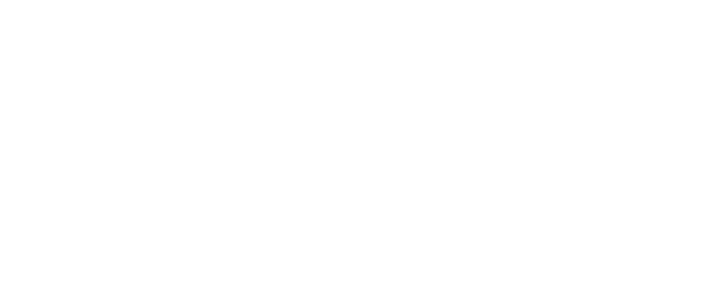
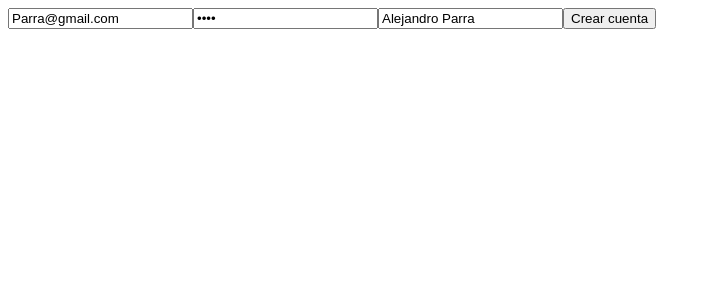
Before and after one commit to BoshellJohan/txs-app, an Angular app in the folder application/: page /register in a window 1280 px wide. Before the commit this address led to /. Shown: the top 300 px of the page, without its empty margins (0-711 px from the left). Built offline with nearby package versions, Linux system fonts and the light colour scheme.

Commit message:
feat: Sección de registro.

```diff
--- a/application/src/app/app.routes.ts
+++ b/application/src/app/app.routes.ts
@@ -2,6 +2,7 @@
 import { Login } from '../components/login/login';
 import { Chat } from '../components/chat/chat';
 import { AuthGuard } from '../guards/auth-guard';
+import { Register } from '../components/register/register';
 
 export const routes: Routes = [
     {
@@ -13,6 +14,10 @@
         component: Login
     },
     {
+        path: 'register',
+        component: Register
+    },
+    {
         path: 'dashboard',
         component: Chat,
         canActivate: [AuthGuard]
--- a/application/src/components/login/login.html
+++ b/application/src/components/login/login.html
@@ -1,13 +1,13 @@
 <div>
   <h2>Este es el Login</h2>
-  <form [formGroup]="userForm" (ngSubmit)="onSubmit()" #form="ngForm">
-    <label for="username">
-        <input type="text" title="username" id="username" placeholder="Usuario" formControlName="username"/>
+  <form [formGroup]="loginForm" (ngSubmit)="onSubmit()" #form="ngForm">
+    <label for="email">
+        <input type="text" title="email" id="email" placeholder="Usuario" formControlName="email"/>
     </label>
     <label for="password">
         <input type="text" title="password" id="password" placeholder="Contraseña" formControlName="password"/>
     </label>
-    <!-- <button type="submit" [disabled]="!userForm.valid">Continuar</button> -->
+    <!-- <button type="submit" [disabled]="!loginForm.valid">Continuar</button> -->
     <button type="submit">Continuar</button>
   </form>
 </div>
--- a/application/src/components/login/login.ts
+++ b/application/src/components/login/login.ts
@@ -12,23 +12,23 @@
 })
 export class Login {
   constructor(private authService: AuthService, private router: Router){}
-  user:User = {username: ''};
+  user:User = {email: ''};
 
-   userForm = new FormGroup({
-    username: new FormControl('', Validators.required),
+   loginForm = new FormGroup({
+    email: new FormControl('', Validators.required),
     password: new FormControl('', Validators.required)
    })
 
    onSubmit(){
-    if(this.userForm.invalid) return;
+    if(this.loginForm.invalid) return;
     this.login();
     }
 
     login(){
-      this.authService.login(this.userForm.value as any)
+      this.authService.login(this.loginForm.value as any)
       .subscribe({
         next: (res) => {
-          this.authService.saveUser(res.user);
+          this.authService.saveToken(res.token);
           this.router.navigate(['/dashboard']);
         },
         error: (err) => {
--- /dev/null
+++ b/application/src/components/register/register.html
@@ -0,0 +1,15 @@
+
+<div>
+    <form [formGroup]="registerForm" (ngSubmit)="onSubmit()">
+        <label for="email">
+            <input type="email" title="email" id="email" placeholder="email" value="Parra@gmail.com">
+        </label>
+        <label for="password">
+            <input type="password" title="password" id="password" placeholder="password" value="xxxx">
+        </label>
+        <label for="name">
+            <input type="text" title="name" id="name" placeholder="name" value="Alejandro Parra">
+        </label>
+        <button type="submit">Crear cuenta</button>
+    </form>
+</div>
--- /dev/null
+++ b/application/src/components/register/register.ts
@@ -0,0 +1,30 @@
+import { Component } from '@angular/core';
+import { FormControl, FormGroup, ReactiveFormsModule, Validators } from '@angular/forms';
+import { UserService } from '../../services/user/user.service';
+
+@Component({
+  selector: 'app-register',
+  imports: [ReactiveFormsModule],
+  templateUrl: './register.html',
+  styleUrl: './register.scss',
+})
+
+export class Register {
+  constructor(private userService: UserService){}
+
+  registerForm = new FormGroup({
+    email: new FormControl('', Validators.required),
+    password: new FormControl('', Validators.required),
+    name: new FormControl('', Validators.required)
+  });
+
+  onSubmit(){
+    // if(this.registerForm.invalid) return;
+    console.log("Añadiendo usuario")
+    this.userService.addNewUser(this.registerForm.value as any)
+    .subscribe({
+      next: (res) => console.log(res),
+      error: (err) => console.log(err),
+    })
+  };
+}
--- a/application/src/interfaces/user.models.ts
+++ b/application/src/interfaces/user.models.ts
@@ -1,3 +1,3 @@
 export interface User {
-    username: string
+    email: string
 }
--- /dev/null
+++ b/application/src/services/user/user.service.ts
@@ -0,0 +1,17 @@
+import { HttpClient } from '@angular/common/http';
+import { Injectable } from '@angular/core';
+import { RegisterRequest, RegisterResponse } from '../../interfaces/register.models';
+import { Observable } from 'rxjs';
+
+@Injectable({
+  providedIn: 'root',
+})
+export class UserService {
+  constructor(private http: HttpClient){}
+  private apiURL = 'http://localhost:8080/register';
+
+  addNewUser(credentials: RegisterRequest): Observable<RegisterResponse>{
+      return this.http.post<RegisterResponse>(`${this.apiURL}/addNewUser`, credentials);
+  }
+
+}
```
Also changed, not shown: application/src/interfaces/login.models.ts (+4 -3 lines), application/src/interfaces/register.models.ts (added, +10 -0 lines), application/src/services/user/user.ts (deleted, +0 -13 lines), application/src/components/register/register.scss (added), 1 other file (tests, documents, lock files or other folders).
